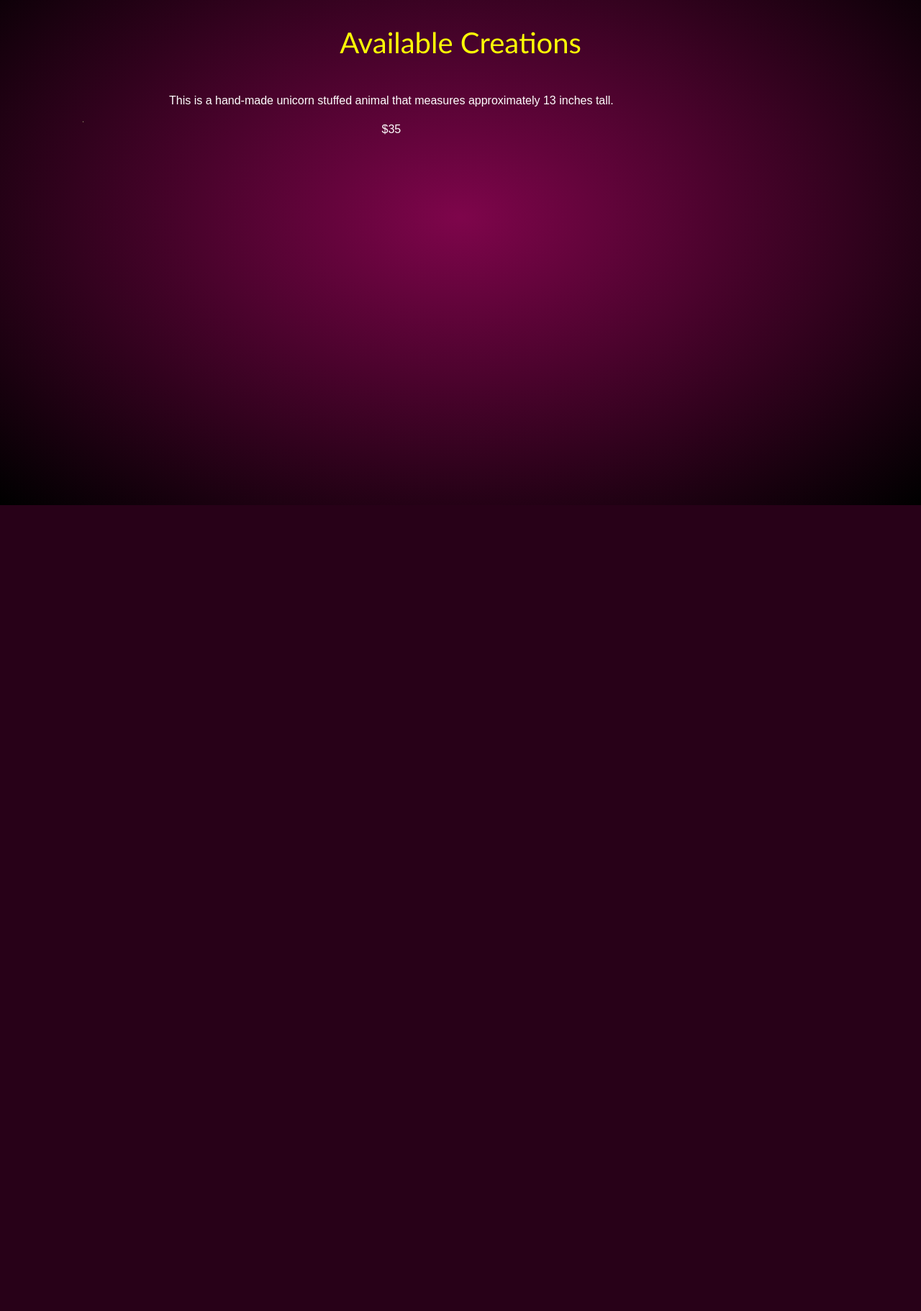
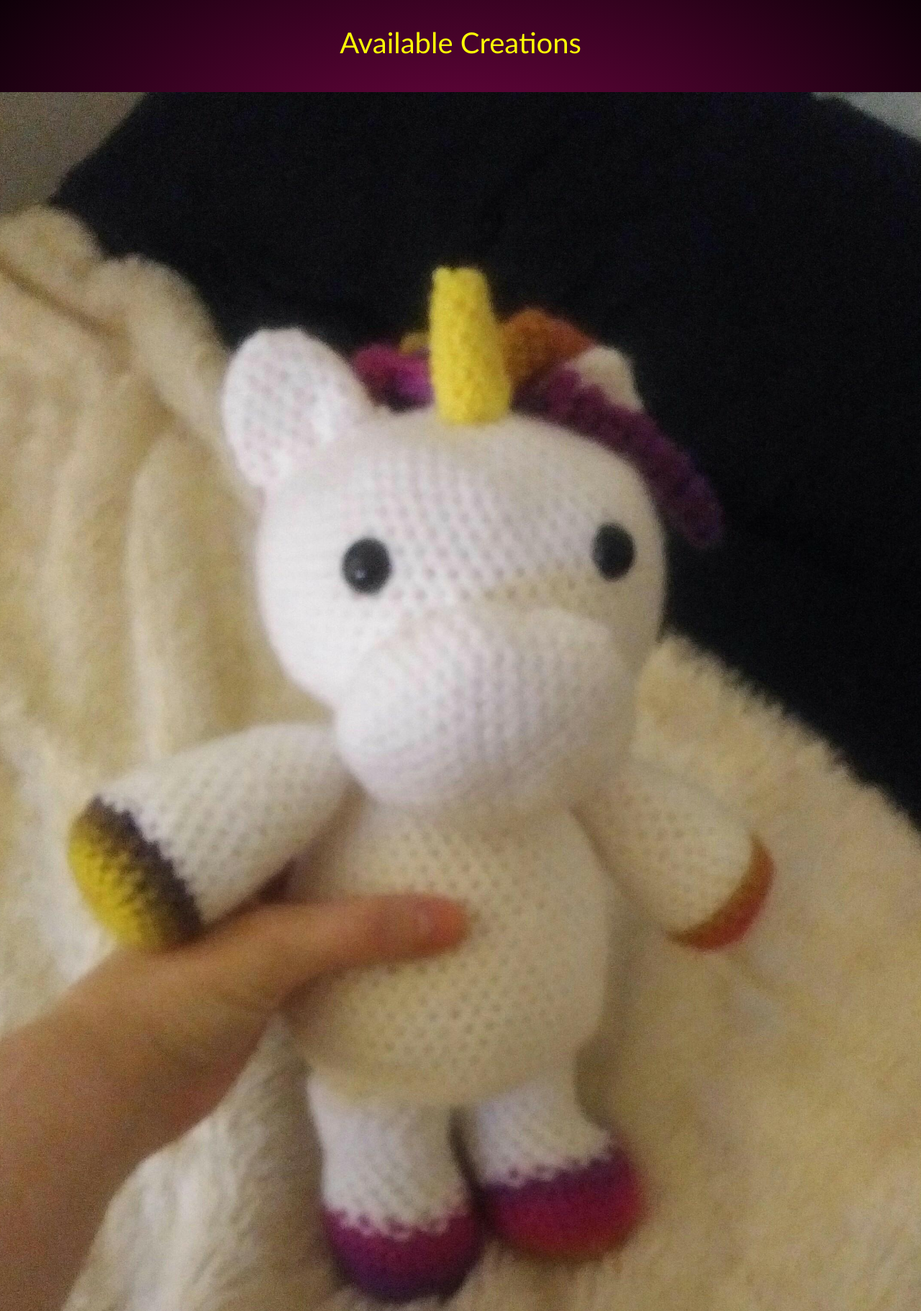
Before and after one commit to AlanaRosen/portfolio_website_python, a Flask app: page /crochet in a window 1280 px wide. Shown: the part 98-1920 px from the top of the page at 72% size. Before the commit the page ends 800 px from the top, so only its background shows below. Run offline with Flask 2, Linux system fonts and the light colour scheme; some libraries are stand-ins or nearby versions.

Commit message:
add meta tag

```diff
--- a/static/css/styles-available_creations.css
+++ b/static/css/styles-available_creations.css
@@ -27,11 +27,6 @@ button {
     padding: 9px 13px;
     border: 5px solid rgb(223, 39, 116);
     border-radius: 8px; /*rounds the corners*/
-}
-
-img {
-    max-width: 1%;
-    height: auto;
 }
 
 .modal-header {
--- a/templates/crochet/available_creations.html
+++ b/templates/crochet/available_creations.html
@@ -4,6 +4,7 @@
 
 <head>
     <link href="static/css/styles-available_creations.css" rel="stylesheet" type="text/css" />
+    <meta name="viewport" content="width=device-width, initial-scale=1.0">
 </head>
 
 <body>
@@ -14,13 +15,13 @@
   <div class="row"> <!--allows for styling of image placement-->
     <div class="column1"> <!--groups together the two images, description, and price-->
         <a data-toggle="modal" data-target="#modal_unicorn_front" href="/static/img/unicorn front.jpg">
-          <img src="/static/img/unicorn front.jpg" id="unicorn_front" style="width:100px;height:auto" />
+          <img src="/static/img/unicorn front.jpg" id="unicorn_front" style="max-width:100%;height:auto" />
         </a>
       </div>
 
     <div class="column2"> <!--groups together the two images, description, and price-->
         <a data-toggle="modal" data-target="#modal_unicorn_back" href="/static/img/unicorn back.jpg">
-          <img src="/static/img/unicorn back.jpg" id="unicorn_back" style="width:100px;height:auto" />
+          <img src="/static/img/unicorn back.jpg" id="unicorn_back" style="max-width:100%;height:auto" />
         </a>
       </div>
 
```
